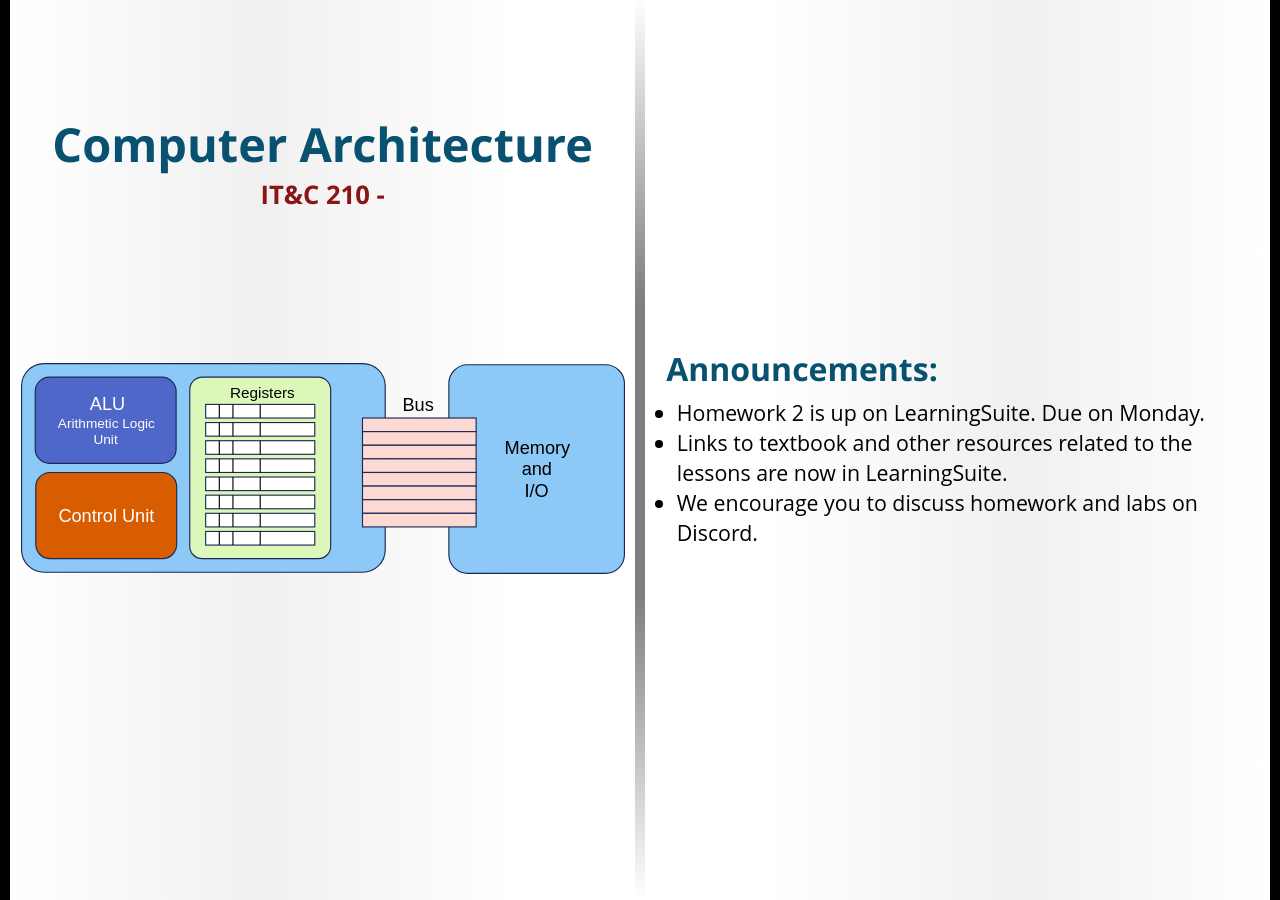
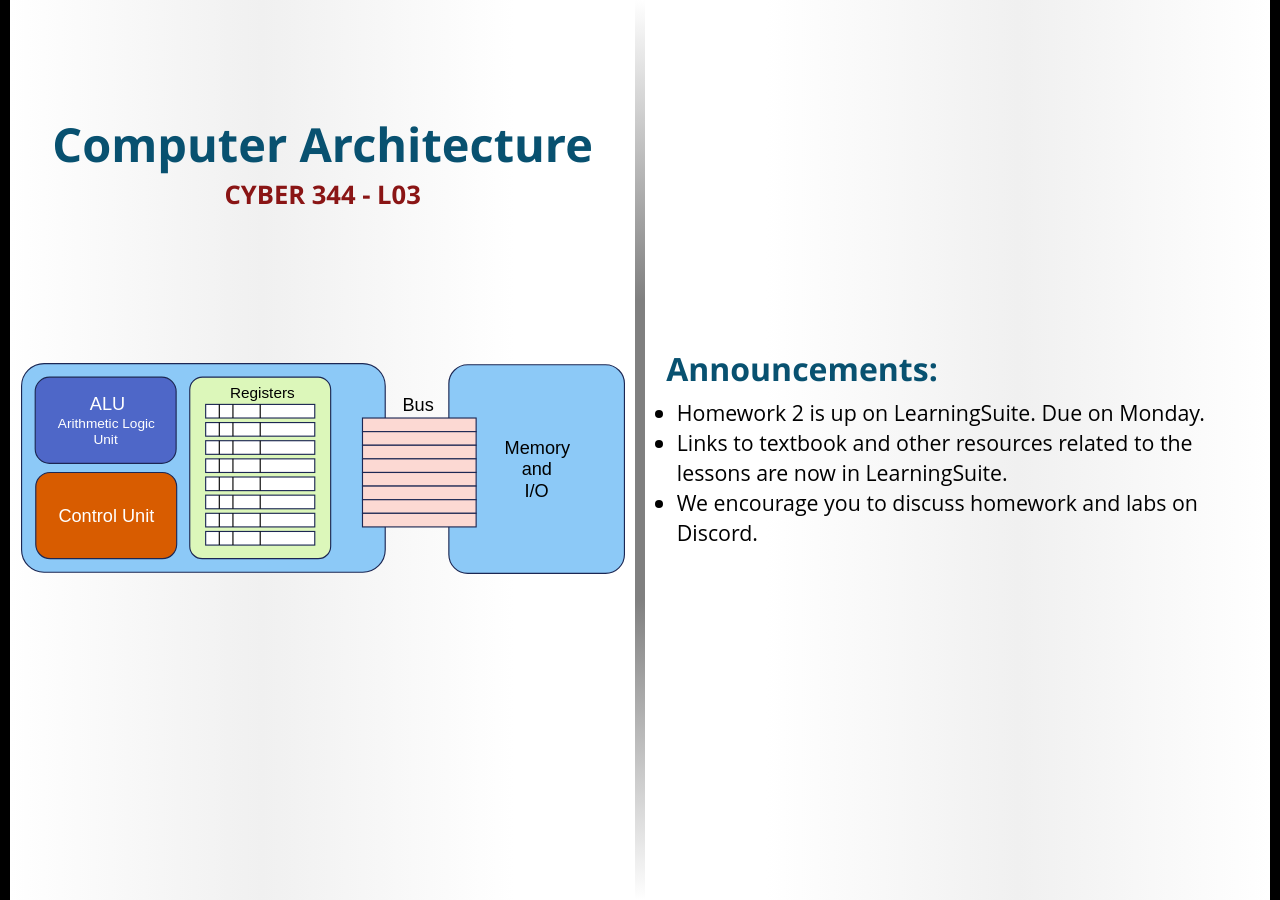
Before and after one commit to BYU-CYBER-344/c344.github.io, a Jekyll site: the page built from _welcome/L03.md, in a window 1280 px wide. Built offline with Jekyll 4.4.1, drawn with Linux system fonts in a browser that asks for light colours; some web fonts are replaced.

Commit message:
Fix welcome

```diff
--- a/_config.yml
+++ b/_config.yml
@@ -28,7 +28,7 @@ defaults:
       type: "welcome"
     values:
       layout: "welcome"
-      course: "IT&C 210"
+      course: "CYBER 344"
       quizminutes: 2
   -
     scope:
--- a/_welcome/L03.md
+++ b/_welcome/L03.md
@@ -1,5 +1,6 @@
 ---
 title: Computer Architecture
+session: L03
 image: images/cpu.svg
 ---
 
```
Also changed, not shown: _welcome/L01.md (+1 -0 lines), _welcome/L02.md (+1 -0 lines).
